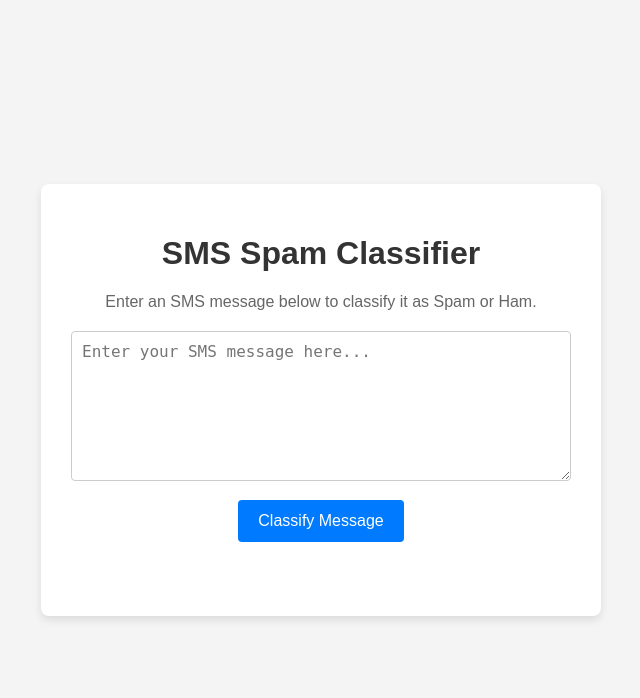
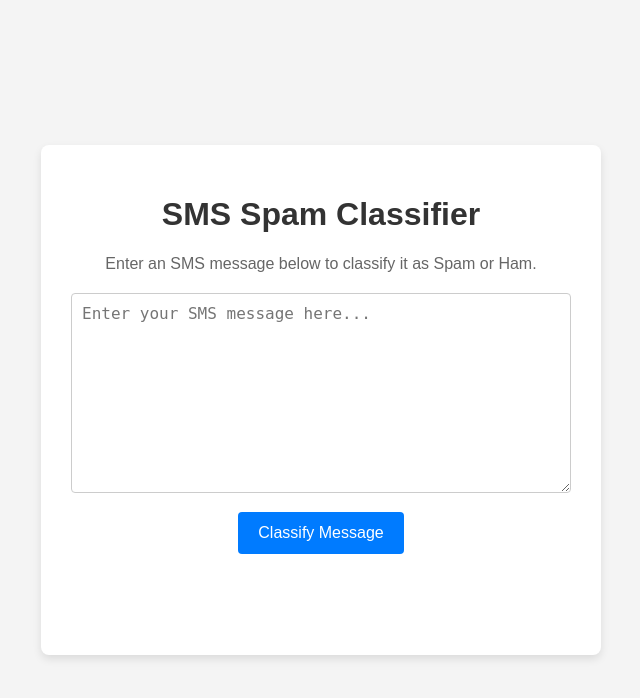
Before and after one commit to Suraj-Raj-7/SMS-Spam-Classification-Project, a Flask app: page / in a window 1280 px wide. Shown: the top 698 px of the page, without its empty margins (319-959 px from the left). Run offline with Flask 3, Linux system fonts and the light colour scheme.

Commit message:
updated css

```diff
--- a/static/css/style.css
+++ b/static/css/style.css
@@ -16,6 +16,7 @@ body {
     width: 90%;
     max-width: 500px;
     text-align: center;
+    min-height: 450px;
 }
 
 h1 {
@@ -29,7 +30,7 @@ p {
 
 #smsInput {
     width: 100%;
-    height: 150px;
+    height: 200px; /* Increased height for the message box */
     padding: 10px;
     box-sizing: border-box;
     border: 1px solid #ccc;
```
